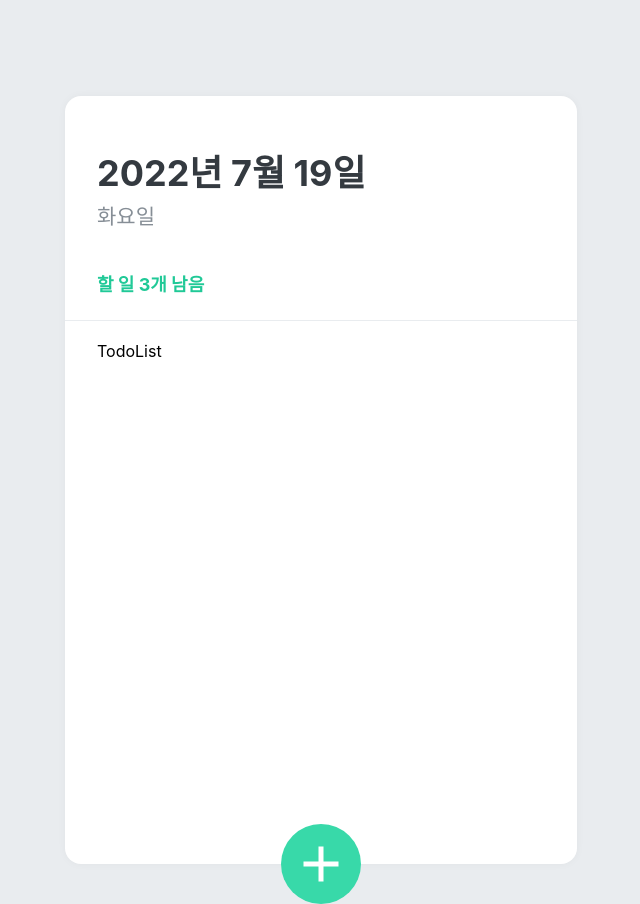
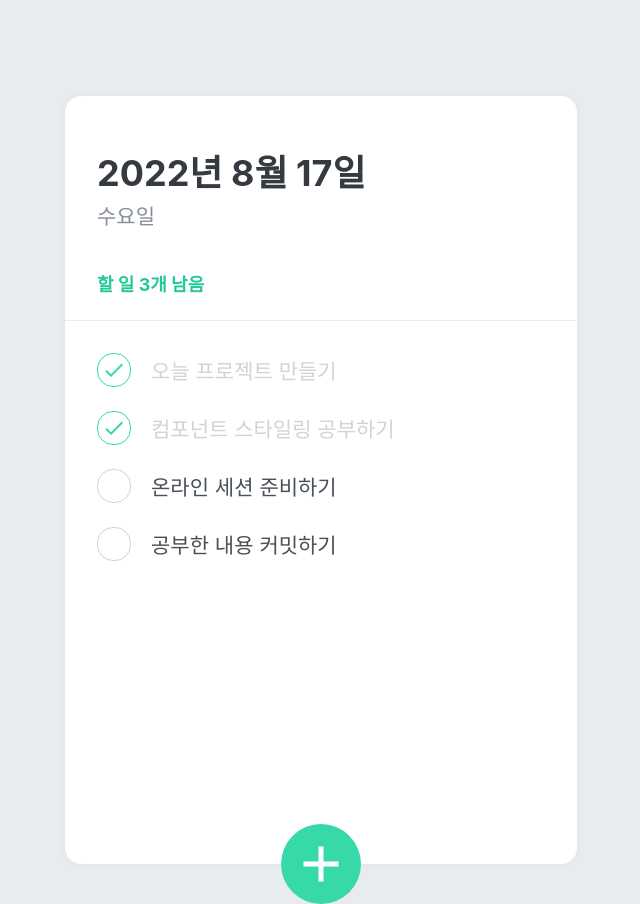
Before and after one commit to Jakin-Kim/react-todolist-mini-hackathon, a React (Create React App) app: page / in a window 1280 px wide. Shown: the whole page, without its empty margins (319-959 px from the left). Built offline with nearby package versions, Linux system fonts and the light colour scheme.

Commit message:
:UI for all components done

```diff
--- a/src/components/TodoCreate.js
+++ b/src/components/TodoCreate.js
@@ -1,7 +1,9 @@
+// 새로운 할 일을 등록할 수 있게 해주는 컴포넌트
 import React, { useState } from 'react';
 import styled, { css } from 'styled-components';
 import { MdAdd } from 'react-icons/md';
 
+// 원형 토글(클릭 시, input값 생성 및 삭제)버튼 styled-component
 const CircleButton = styled.button`
   background: #38d9a9;
   &:hover {
@@ -46,6 +48,7 @@ const CircleButton = styled.button`
     `}
 `;
 
+// 입력폼 크기 및 범위를 정하는 styled-component
 const InsertFormPositioner = styled.div`
   width: 100%;
   bottom: 0;
@@ -53,18 +56,17 @@ const InsertFormPositioner = styled.div`
   position: absolute;
 `;
 
+// 토글 버튼으로 생성된 입력폼의 위치를 디자인하는 styled-component
 const InsertForm = styled.form`
   background: #f8f9fa;
-  padding-left: 32px;
-  padding-top: 32px;
-  padding-right: 32px;
-  padding-bottom: 72px;
+  padding: 32px 32px 72px 32px;
 
   border-bottom-left-radius: 16px;
   border-bottom-right-radius: 16px;
   border-top: 1px solid #e9ecef;
 `;
 
+// 입력(input)되는 내용 styled 컴포넌트
 const Input = styled.input`
   padding: 12px;
   border-radius: 4px;
@@ -75,14 +77,18 @@ const Input = styled.input`
   box-sizing: border-box;
 `;
 
+// 새로운 할 일을 추가하는 컴포넌트
 function TodoCreate() {
+
+  // 토글상태 Hook
   const [open, setOpen] = useState(false);
 
+  // 토글버튼 상태변경 함수
   const onToggle = () => setOpen(!open);
 
   return (
     <>
-      {open && (
+      {(open) && (
         <InsertFormPositioner>
           <InsertForm>
             <Input autoFocus placeholder="할 일을 입력 후, Enter 를 누르세요" />
--- a/src/components/TodoHead.js
+++ b/src/components/TodoHead.js
@@ -1,12 +1,10 @@
+// 오늘의 날짜와 요일을 보여주고 앞으로 해야할 일이 몇개 남았는지 보여주는 컴포넌트
 import React from 'react';
 import styled from 'styled-components';
 
 const TodoHeadBlock = styled.div`
-  padding-top: 48px;
-  padding-left: 32px;
-  padding-right: 32px;
-  padding-bottom: 24px;
-  border-bottom: 1px solid #e9ecef;
+  padding: 48px 32px 24px 32px; // 요소가 4개라면, top | right | bottom | left (시계방향으로 회전한다고 생각하면 쉽겠다!)
+  border-bottom: 1px solid #e9ecef; // 요소가 3개라면, 두께 | 종류 | 색상
   h1 {
     margin: 0;
     font-size: 36px;
@@ -29,8 +27,8 @@ const TodoHeadBlock = styled.div`
 function TodoHead() {
     return (
       <TodoHeadBlock>
-        <h1>2022년 7월 19일</h1>
-        <div className="day">화요일</div>
+        <h1>2022년 8월 17일</h1>
+        <div className="day">수요일</div>
         <div className="tasks-left">할 일 3개 남음</div>
       </TodoHeadBlock>
     );
--- a/src/components/TodoItem.js
+++ b/src/components/TodoItem.js
@@ -1,37 +1,44 @@
-// 각각의 할 일 항목인 TodoItem 컴포넌트
+// 각 할 일에 대한 정보를 렌더링해주는 컴포넌트
+  /*
+  <새롭게 학습한 내용>
+  1. styled-components의 css함수 사용방법: styled-component에서 제공하는 css함수로 여러 개의 CSS 속성을 묶어서 정의할 수 있다.
+  2. Components Selector 사용방법: CSS선택자의 body 안에 특정 컴포넌트를 JS삽입식으로 표현하고 디자인할 수 있다.
+  3. 가상클래스(:hover) 사용방법
+  */
 import React from 'react';
 import styled, { css } from 'styled-components';
 // react-icons 중에서 체크(MdDone)와 휴지통(MdDelete) 아이콘 사용하기
 import { MdDone, MdDelete } from 'react-icons/md';
 
-// 삭제하기 컴포넌트 (휴지통 아이콘)
+// 삭제하기 styled-component (휴지통 아이콘 - MdDelete)
 const Remove = styled.div`
   display: flex;
+  justify-content: center;
   align-items: center;
-  justify-content: center;
   color: #dee2e6;
   font-size: 24px;
-  cursor: pointer;
+  cursor: pointer; // 마우스 커서가 올라갔을 때(호버 시) 보여줄 모양
   &:hover {
     color: #ff6b6b;
   }
   display: none;
 `;
 
-// 할 일 컴포넌트
+// 할 일 styled-component
 const TodoItemBlock = styled.div`
   display: flex;
   align-items: center;
   padding-top: 12px;
   padding-bottom: 12px;
   &:hover {
+    // Component Selector 기능: 마우스 커서가 있을 때, Remove 컴포넌트를 CSS 선택자로 가져와서 스타일을 부여할 수 있다.
     ${Remove} {
       display: initial;
     }
   }
 `;
 
-// 할 일 체크하기 (체크 아이콘)
+// 할 일 체크하기 styled-component (체크 아이콘 - MdDone)
 const CheckCircle = styled.div`
   width: 32px;
   height: 32px;
@@ -43,31 +50,32 @@ const CheckCircle = styled.div`
   justify-content: center;
   margin-right: 20px;
   cursor: pointer;
-  ${props =>
+  ${props => // 하나의 prop 만으로 여러가지 CSS 속성이 한 번에 적용된 props를 만들어주기 위해 사용
     props.done &&
-    css`
+    css` // styled-component에서 제공하는 css함수로 여러 개의 CSS 속성을 묶어서 정의할 수 있다.
       border: 1px solid #38d9a9;
       color: #38d9a9;
     `}
 `;
 
-// 할 일 입력 컴포넌트
+// 할 일 입력 styled-component
 const Text = styled.div`
   flex: 1;
   font-size: 21px;
   color: #495057;
-  ${props =>
+  ${props => // 하나의 prop 만으로 여러가지 CSS 속성이 한 번에 적용된 props를 만들어주기 위해 사용
     props.done &&
-    css`
+    css` // styled-component에서 제공하는 css함수로 여러 개의 CSS 속성을 묶어서 정의할 수 있다.
       color: #ced4da;
     `}
 `;
 
+// 전달한 props(id, done, text)들은 추후 데이터를 다룰 때 사용한다.
 function TodoItem({ id, done, text }) {
     return (
       <TodoItemBlock>
-        <CheckCircle done={done}>{done && <MdDone />}</CheckCircle>
-        <Text done={done}>{text}</Text>
+        <CheckCircle done={done}> {done && <MdDone />} </CheckCircle>
+        <Text done={done}> {text} </Text>
         <Remove>
           <MdDelete />
         </Remove>
--- a/src/components/TodoItemList.js
+++ b/src/components/TodoItemList.js
@@ -1,17 +1,27 @@
+
 import React from 'react';
 import styled from 'styled-components';
+import TodoItem from './TodoItem';
 
+// 모든 TodoItem 컴포넌트를 감싸는 styled-component
 const TodoListBlock = styled.div`
-  flex: 1;
+  flex: 1; // 자신이 차지하는 영역을 꽉 채우도록 설정
   padding: 20px 32px;
   padding-bottom: 48px;
-  overflow-y: auto;
-  /* background: gray; 사이즈 조정이 잘 되고 있는지 확인하기 위한 임시 스타일 */
+  overflow-y: auto; // y축으로 내용들이 overflow 되면 어떻게 보여줄지 정해준다.
+  /* background: gray; // 사이즈 조정이 잘 되고 있는지 확인하기 위한 임시 스타일 */
   `;
 
 // 여러개의 할 일 리스트를 보여줄 TodoList 컴포넌트
 function TodoItemList() {
-    return <TodoListBlock>TodoList</TodoListBlock>;
+    return (
+    <TodoListBlock>
+      <TodoItem text="오늘 프로젝트 만들기" done={true} />
+      <TodoItem text="컴포넌트 스타일링 공부하기" done={true} />
+      <TodoItem text="온라인 세션 준비하기" done={false} />
+      <TodoItem text="공부한 내용 커밋하기" done={false} />
+    </TodoListBlock>
+    );
   }
 
   export default TodoItemList
--- a/src/components/TodoTemplate.js
+++ b/src/components/TodoTemplate.js
@@ -1,17 +1,20 @@
+// 전체 todo list의 레이아웃을 설정하는 컴포넌트
 import React from "react";
 import styled from "styled-components";
 
+// 전체 Todo 프레임 틀을 디자인하는 styled-component
 const TodoTemplateBlock = styled.div`
     width: 512px;
     height: 768px;
 
-    position: relative; /* 추후 박스 하단에 추가 버튼을 위치시키기 위한 설정 */
+    position: relative; /* 추후 박스 하단에 추가 버튼을 위치시키기 위한 설정(요소 자기 자신의 원래 위치(static일 때의 위치)를 기준으로 배치) */
     background: white;
     border-radius: 16px;
-    box-shadow: 0 0 8px 0 rgba(0, 0, 0, 0.04);
+    box-shadow: 0 0 8px 0 rgba(0, 0, 0, 0.04); /* offset-x | offset-y | blur-radius | spread-radius | color */
 
     margin: 0 auto; /* 페이지 중앙에 나타나도록 설정 */
 
+    /* 안에 구성되는 모든 요소들을 column으로 정렬하기 위해 flex 사용 */
     margin-top: 96px;
     margin-bottom: 32px;
     display: flex;
@@ -19,6 +22,7 @@ const TodoTemplateBlock = styled.div`
 `;
 
 // 전체 TodoTemplate이 될 컴포넌트
+  // 컴포넌트 태그 사이에 넣은 값을 조회하고자 할 때 사용하는 특수한 'props.children'을 비구조화 할당으로 표현
 const TodoTemplate = ({ children }) => {
     return (
         <TodoTemplateBlock>{ children }</TodoTemplateBlock>
```
Also changed, not shown: src/App.js (+6 -4 lines).
